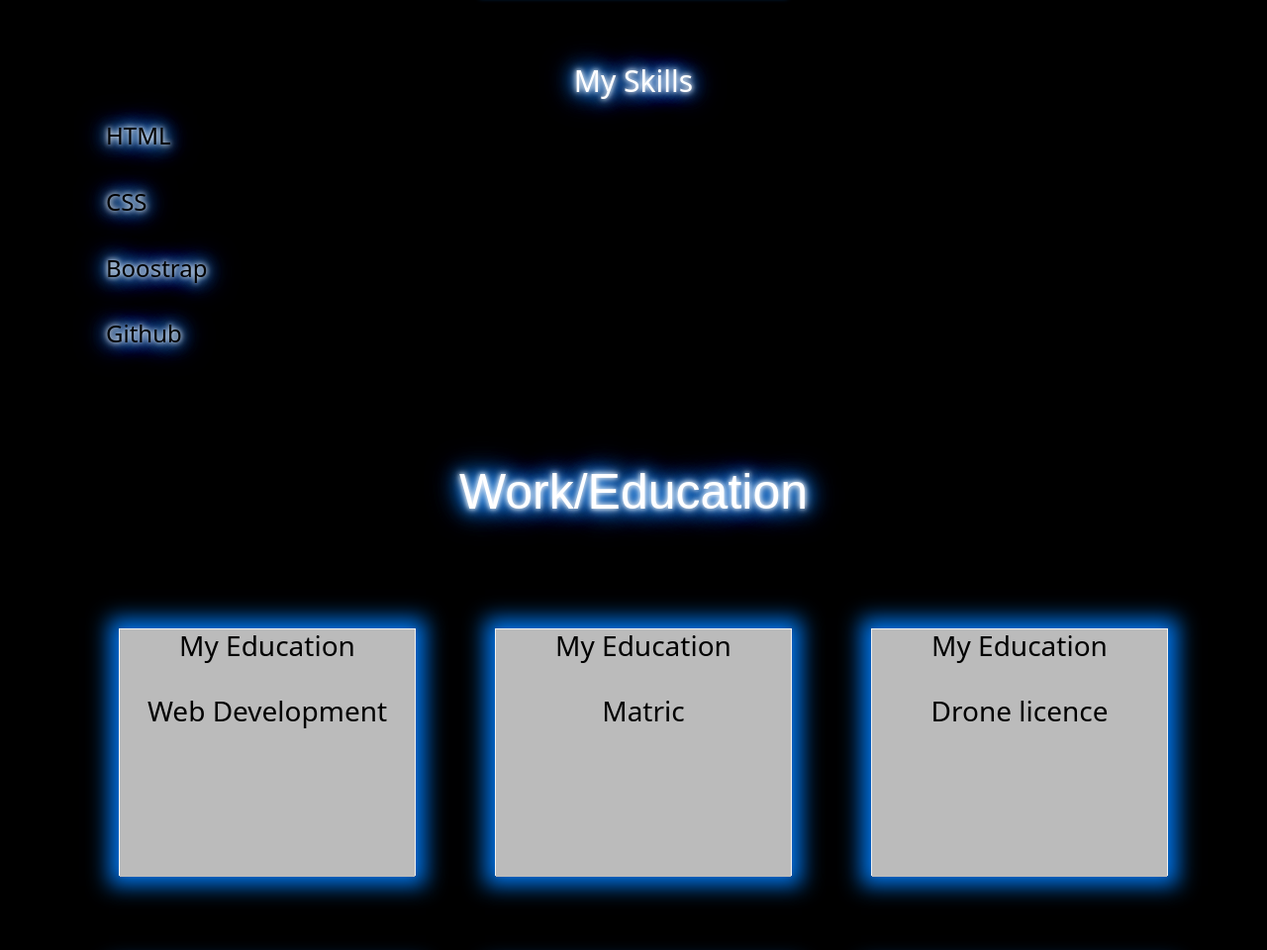
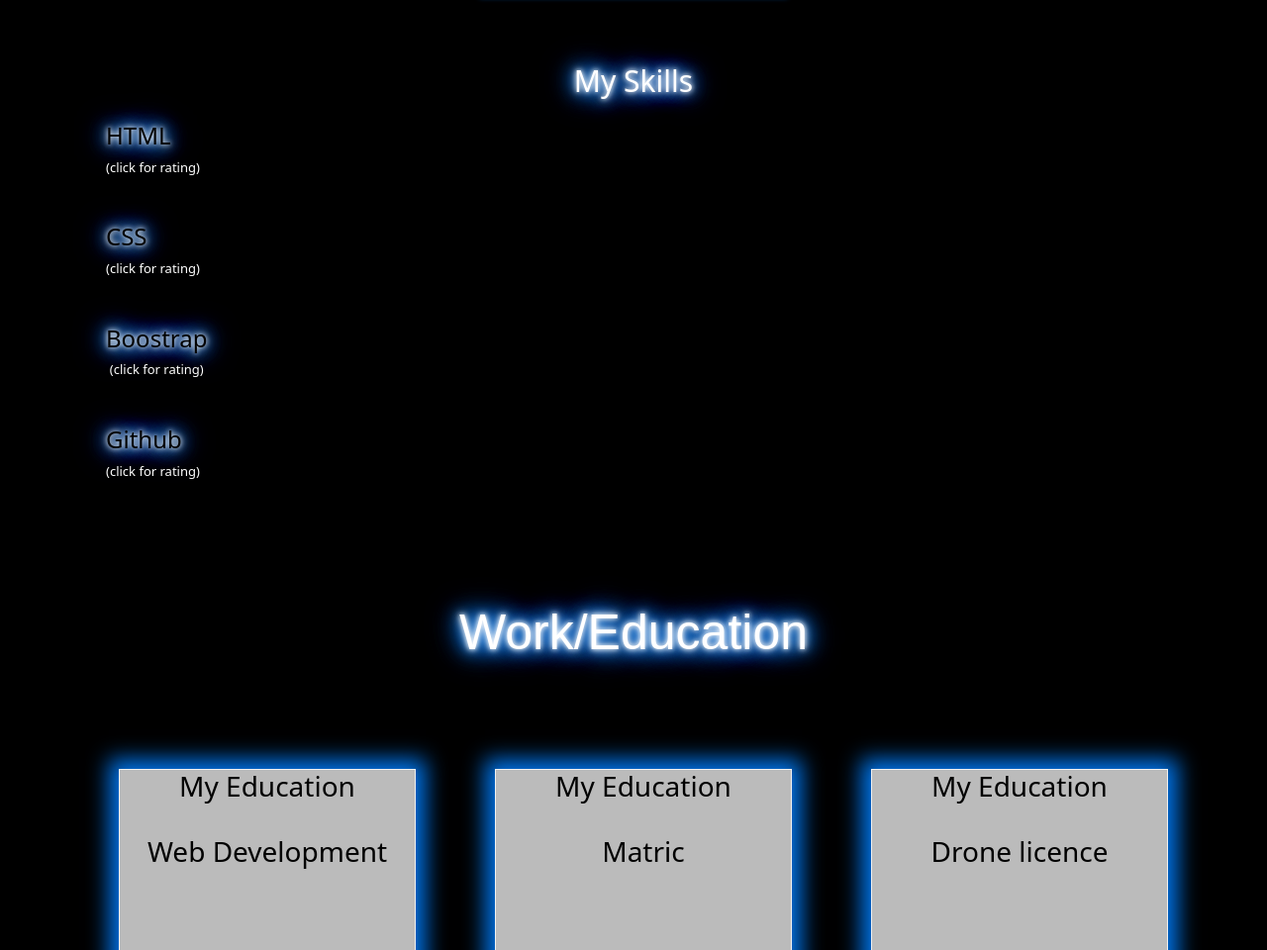
Before and after one commit to yaaseen17/project, a plain HTML site: page index.html in a window 1280 px wide. Shown: the part 1120-2080 px from the top of the page at 99% size. Drawn offline with nearby package versions, Linux system fonts and the light colour scheme; a script that the page names is missing.

Commit message:
collapse

```diff
--- a/index.html
+++ b/index.html
@@ -423,17 +423,17 @@ align-items: center;
              </div>
               <br><br><br>
               <h5>My Skills</h5>
-              <div>
+              <div class="skills">
               <div class="container mt-3">
                 <div class="btn-group" role="group" aria-label="Basic mixed styles example">
-                  <button type="button" class="btn glow-button" data-bs-toggle="collapse" data-bs-target="#demo"><h4>HTML</h4></button>
+                  <button type="button" class="btn glow-button" data-bs-toggle="collapse" data-bs-target="#demo"><h4>HTML</h4><p style="color: #fefefe;">(click for rating)</p></button>
 
 
 
                 </div>
 
 
-                <div id="demo" class="collapse">
+                <div id="demo" class="collapse" >
                   <link rel="stylesheet" href="https://cdnjs.cloudflare.com/ajax/libs/font-awesome/4.7.0/css/font-awesome.min.css">
 
                   <span class="fa fa-star checked"></span>
@@ -450,7 +450,7 @@ align-items: center;
                 <div>
                   <div class="container mt-3">
                     <div class="btn-group" role="group" aria-label="Basic mixed styles example">
-                      <button type="button" class="btn  glow-button" data-bs-toggle="collapse" data-bs-target="#css"><h4>CSS</h4></button>
+                      <button type="button" class="btn  glow-button" data-bs-toggle="collapse" data-bs-target="#css"><h4>CSS</h4><p style="color: #fefefe;">(click for rating)</p></button>
 
 
 
@@ -472,7 +472,7 @@ align-items: center;
                     <div>
                       <div class="container mt-3">
                         <div class="btn-group" role="group" aria-label="Basic mixed styles example">
-                          <button type="button" class="btn glow-button" data-bs-toggle="collapse" data-bs-target="#bootstrap"><h4>Boostrap</h4></button>
+                          <button type="button" class="btn glow-button" data-bs-toggle="collapse" data-bs-target="#bootstrap"><h4>Boostrap</h4><p style="color: #fefefe;">(click for rating)</p></button>
 
 
 
@@ -493,7 +493,7 @@ align-items: center;
                         <div>
                           <div class="container mt-3">
                             <div class="btn-group" role="group" aria-label="Basic mixed styles example">
-                              <button type="button" class="btn glow-button" data-bs-toggle="collapse" data-bs-target="#github"><h4>Github</h4></button>
+                              <button type="button" class="btn glow-button" data-bs-toggle="collapse" data-bs-target="#github"><h4>Github</h4><p style="color: #fefefe;">(click for rating)</p></button>
 
 
 
```
